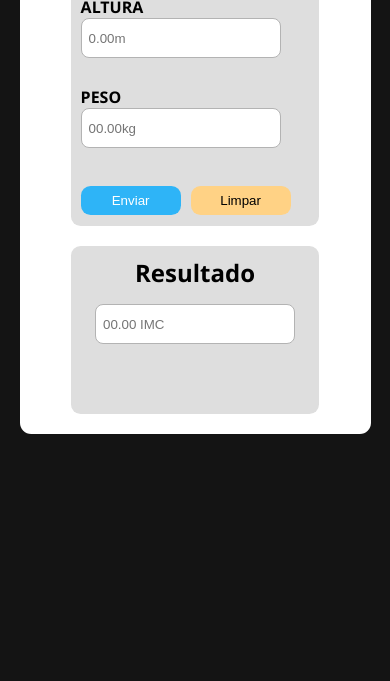
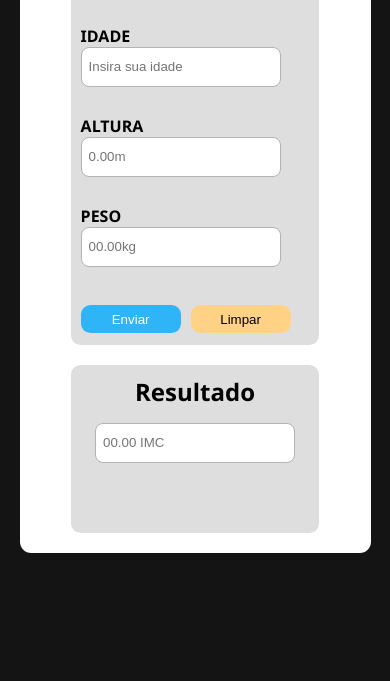
Before and after one commit to guilhermechevallier/aulas-js, a plain HTML site: page aula12-cal-IMC/index.html in a window 390 px wide. Shown: the part 247-928 px from the top of the page. Before the commit the page ends 844 px from the top, so only its background shows below. Drawn offline with Linux system fonts and the light colour scheme.

Commit message:
Update style.css

```diff
--- a/aula12-cal-IMC/src/style/style.css
+++ b/aula12-cal-IMC/src/style/style.css
@@ -5,7 +5,7 @@
 }
 body{
     width: 100%;
-    height: auto;
+    height: 100vh;
     display: flex;
     justify-content: center;
     align-items: center;
@@ -117,10 +117,13 @@ h1{
 }
 /* responsividade*/
 @media (max-width: 1024px){
+    body{
+        height: 110vh;
+    }
     .main-tela{
         width: 90%;
         height: auto;
-        margin: 10px 0px;
+        margin: 20px 0px;
     }
     .infor{
         width: 100%;
```
